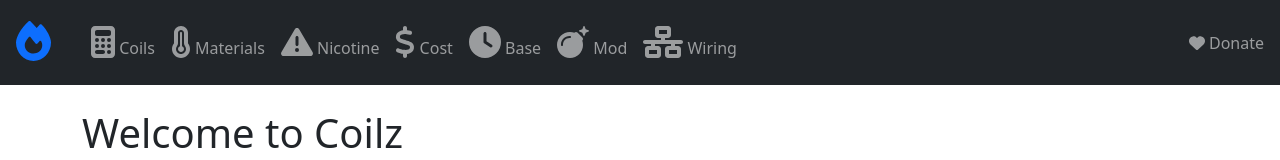
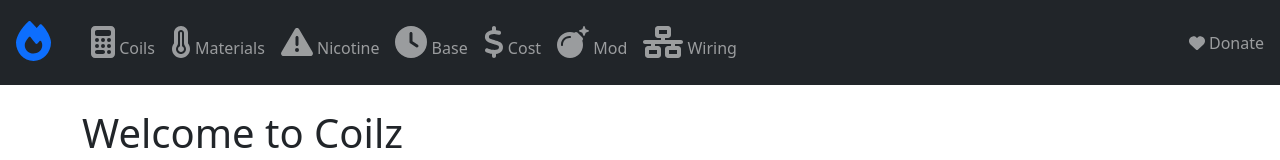
Before and after one commit to ayan4m1/coilz, a React app: page / in a window 1280 px wide. Shown: the top 160 px of the page. Built offline with nearby package versions, Linux system fonts and the light colour scheme.

Commit message:
add tooltips to nav items in header

```diff
--- a/src/components/Header.js
+++ b/src/components/Header.js
@@ -1,19 +1,32 @@
 import PropTypes from 'prop-types';
 import { Link } from 'react-router-dom';
-import { Navbar, Nav } from 'react-bootstrap';
+import { Navbar, Nav, OverlayTrigger, Tooltip } from 'react-bootstrap';
 import { FontAwesomeIcon } from '@fortawesome/react-fontawesome';
 
-const NavItem = ({ to, icon, label }) => (
-  <Nav.Link as={Link} to={to}>
-    <FontAwesomeIcon icon={icon} size="2x" />
-    {Boolean(label) && ` ${label}`}
-  </Nav.Link>
-);
+const NavItem = ({ to, icon, label, tooltip }) =>
+  tooltip ? (
+    <OverlayTrigger
+      trigger="hover"
+      placement="bottom"
+      overlay={(props) => <Tooltip {...props}>{tooltip}</Tooltip>}
+    >
+      <Nav.Link as={Link} to={to}>
+        <FontAwesomeIcon icon={icon} size="2x" />
+        {Boolean(label) && ` ${label}`}
+      </Nav.Link>
+    </OverlayTrigger>
+  ) : (
+    <Nav.Link as={Link} to={to}>
+      <FontAwesomeIcon icon={icon} size="2x" />
+      {Boolean(label) && ` ${label}`}
+    </Nav.Link>
+  );
 
 NavItem.propTypes = {
   to: PropTypes.string.isRequired,
   icon: PropTypes.string.isRequired,
-  label: PropTypes.string
+  label: PropTypes.string,
+  tooltip: PropTypes.string
 };
 
 export default function Header() {
@@ -25,17 +38,48 @@
       <Navbar.Toggle />
       <Navbar.Collapse>
         <Nav>
-          <NavItem to="/coils" icon="calculator" label="Coils" />
-          <NavItem to="/materials" icon="thermometer-full" label="Materials" />
+          <NavItem
+            to="/coils"
+            icon="calculator"
+            label="Coils"
+            tooltip="Calculate coil resistance and heat flux."
+          />
+          <NavItem
+            to="/materials"
+            icon="thermometer-full"
+            label="Materials"
+            tooltip="Customize coil materials."
+          />
           <NavItem
             to="/nicotine"
             icon="exclamation-triangle"
             label="Nicotine"
+            tooltip="Calculate how long your nicotine supply will last."
           />
-          <NavItem to="/cost" icon="dollar-sign" label="Cost" />
-          <NavItem to="/base" icon="clock" label="Base" />
-          <NavItem to="/mod" icon="bomb" label="Mod" />
-          <NavItem to="/wiring" icon="network-wired" label="Wiring" />
+          <NavItem
+            to="/base"
+            icon="clock"
+            label="Base"
+            tooltip="Calculate how long your base supply will last."
+          />
+          <NavItem
+            to="/cost"
+            icon="dollar-sign"
+            label="Cost"
+            tooltip="Calculate the cost of your e-liquid from its components."
+          />
+          <NavItem
+            to="/mod"
+            icon="bomb"
+            label="Mod"
+            tooltip="Calculate amp limit for mechanical and regulated mods."
+          />
+          <NavItem
+            to="/wiring"
+            icon="network-wired"
+            label="Wiring"
+            tooltip="Calculate wire gauge from length and current."
+          />
         </Nav>
         <Nav className="ms-auto me-2">
           <Nav.Link
```
